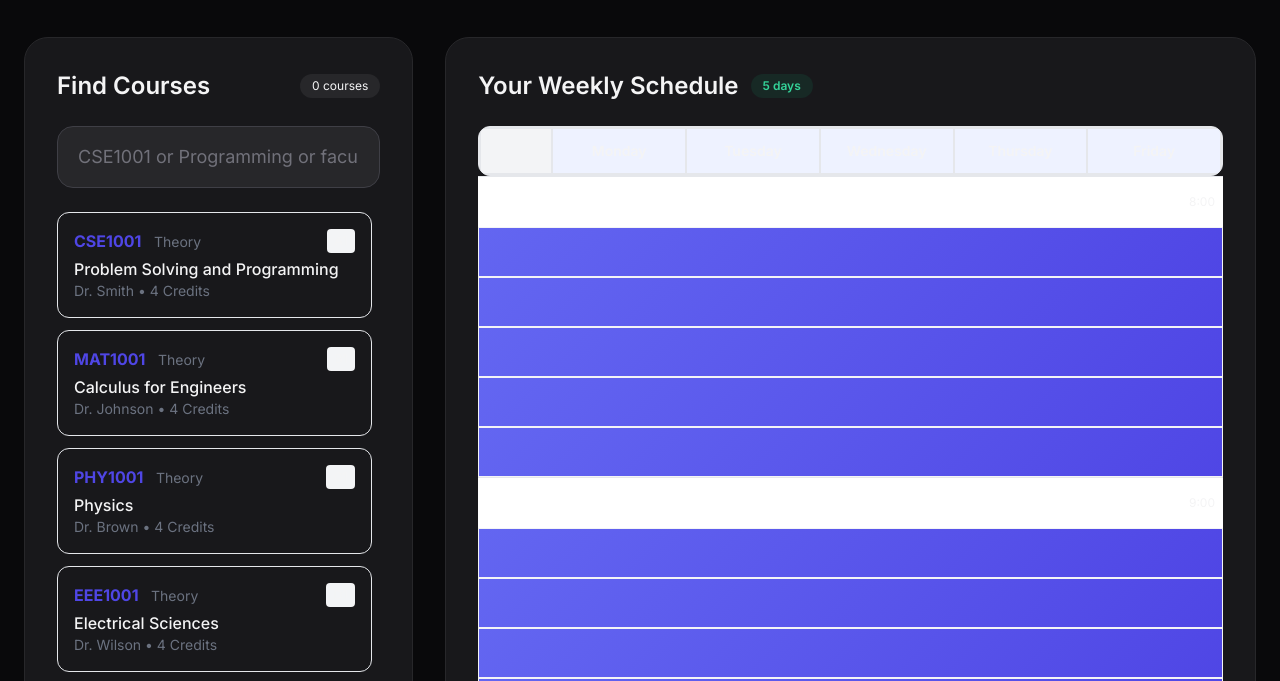
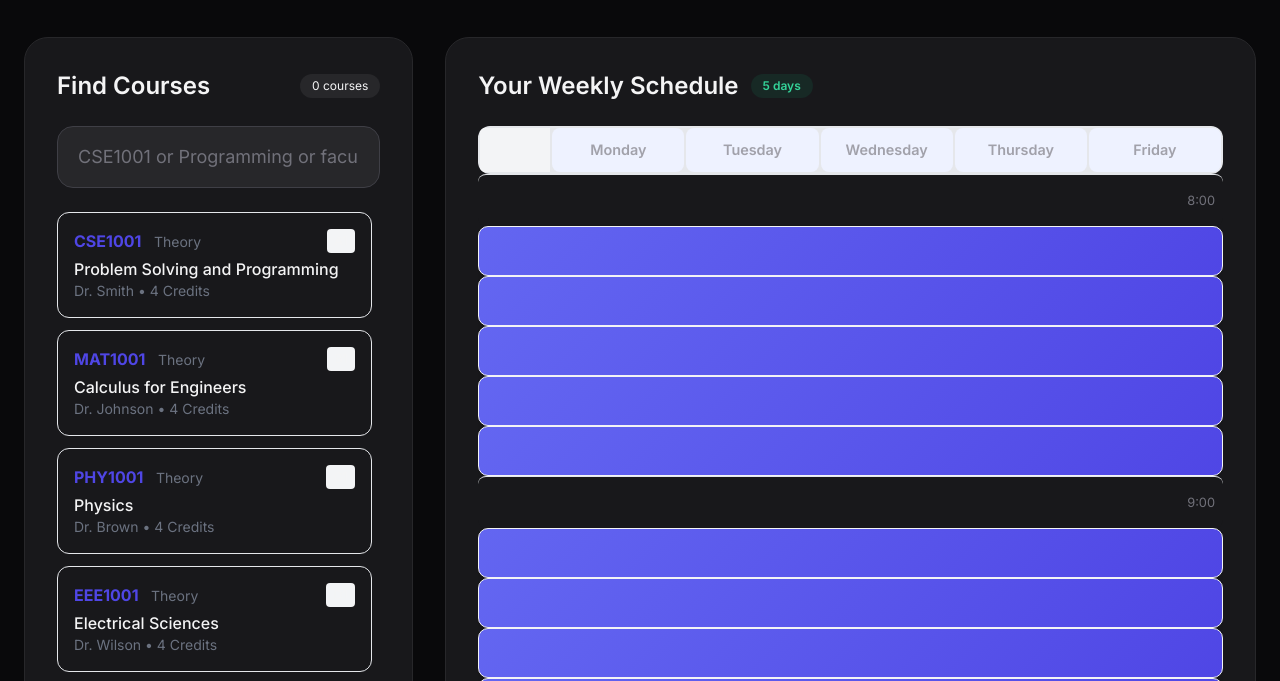
Before and after one commit to tsunade601/ffcs-planner, a plain HTML site: page index.html in a window 1280 px wide. Shown: the part 103-784 px from the top of the page. Drawn offline with nearby package versions, Linux system fonts and the light colour scheme.

Commit message:
Update styles.css for modern dark theme matching new index.html

```diff
--- a/styles.css
+++ b/styles.css
@@ -1,40 +1,45 @@
-/* Tailwind already included via CDN */
+/* Modern FFCS Planner Styles */
 
 .timetable-grid {
     display: grid;
-    grid-template-columns: 60px repeat(5, 1fr);
-    gap: 1px;
-    background: #e5e7eb;
-    border: 1px solid #e5e7eb;
+    grid-template-columns: 70px repeat(5, 1fr);
+    gap: 3px;
+    background: #27272a;
+    padding: 4px;
+    border-radius: 16px;
 }
 
 .day-header {
-    background: #f3f4f6;
+    background: #18181b;
+    color: #a1a1aa;
     font-weight: 600;
+    padding: 16px 8px;
     text-align: center;
-    padding: 8px;
+    border-radius: 8px;
+    font-size: 0.9rem;
 }
 
 .time-slot {
-    background: white;
-    padding: 4px 8px;
-    font-size: 0.75rem;
+    background: #18181b;
+    color: #71717a;
+    padding: 12px 8px;
+    font-size: 0.8rem;
     text-align: right;
+    border-radius: 8px;
 }
 
 .course-slot {
-    background: #6366f1;
-    color: white;
-    padding: 4px;
-    font-size: 0.8rem;
-    display: flex;
-    flex-direction: column;
-    justify-content: center;
-    text-align: center;
-    cursor: pointer;
-    position: relative;
+    min-height: 68px;
+    border-radius: 10px;
+    box-shadow: 0 4px 6px -1px rgb(0 0 0 / 0.1);
 }
 
-.dark .course-slot {
-    background: #4f46e5;
+/* Improve scrollbar */
+::-webkit-scrollbar {
+    width: 6px;
+    height: 6px;
 }
+::-webkit-scrollbar-thumb {
+    background: #4b5563;
+    border-radius: 20px;
+}
```
